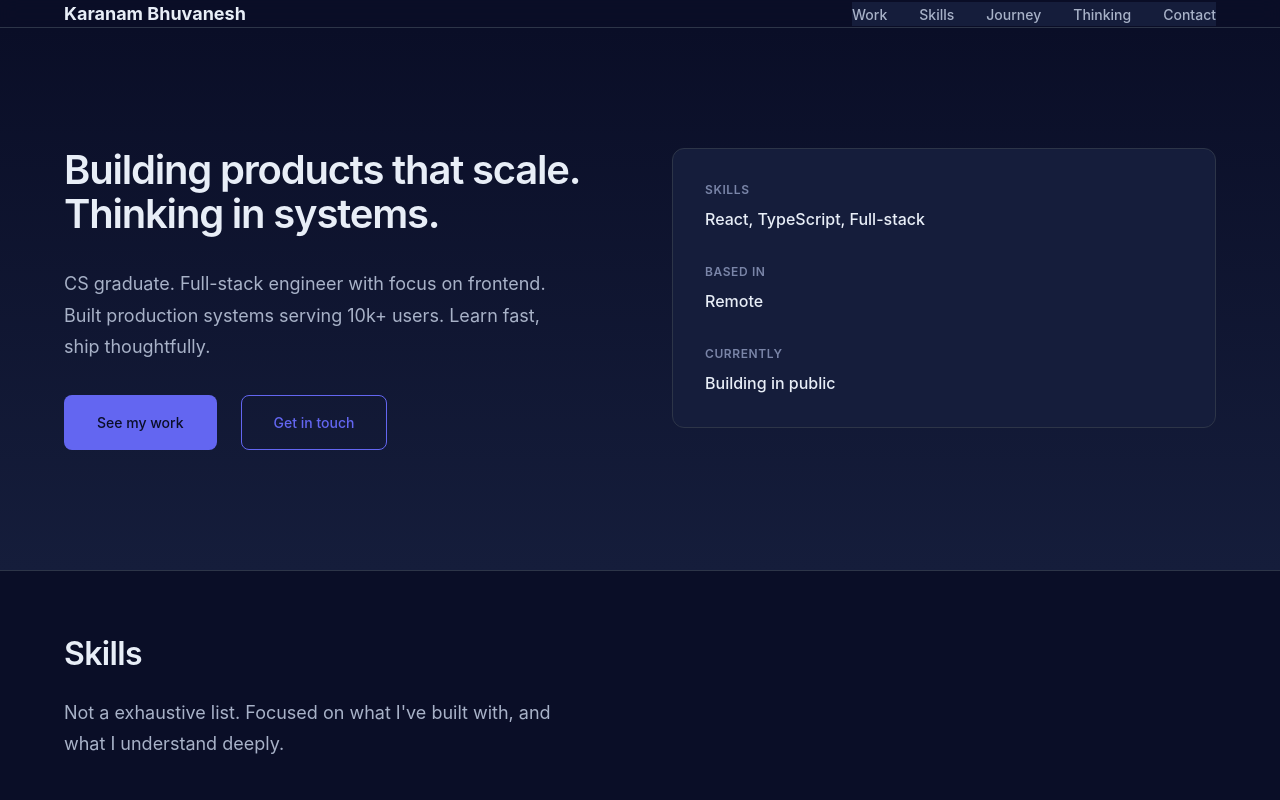
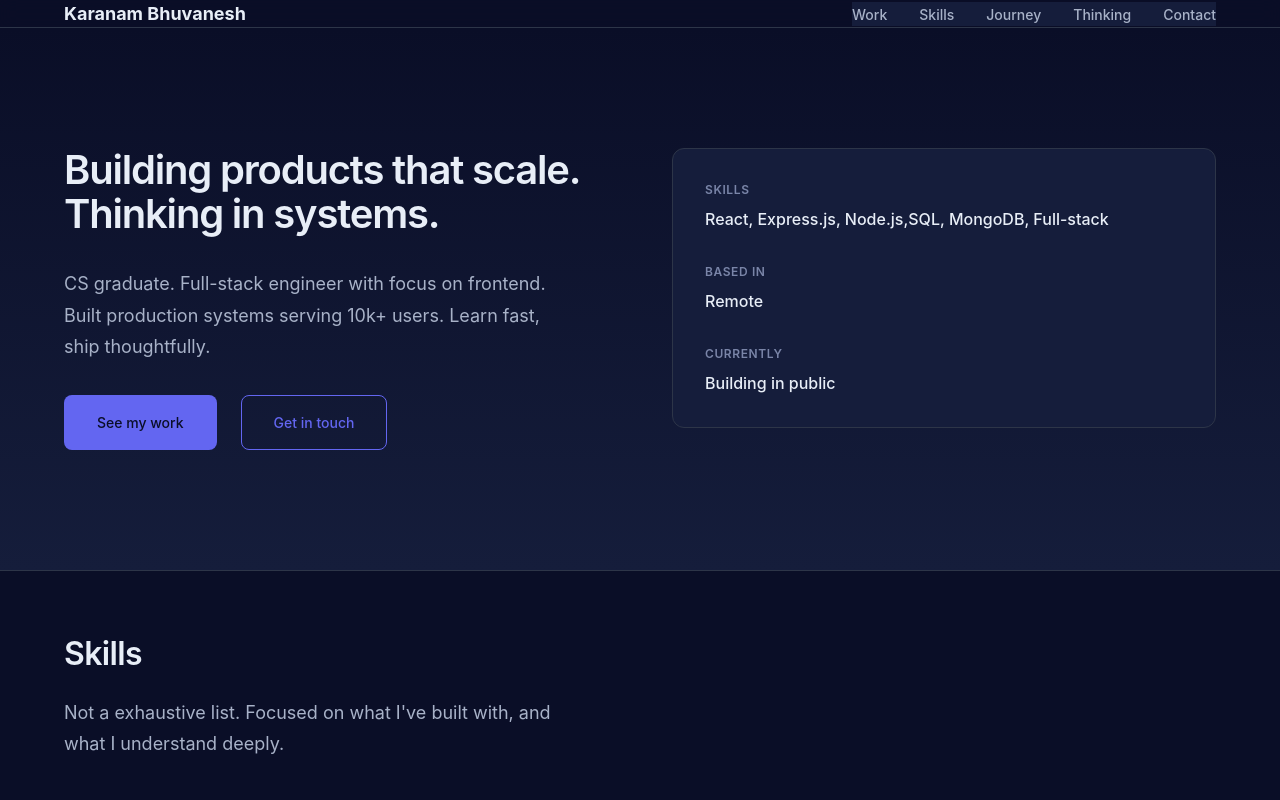
Before and after one commit to bhuvan120/Web-profile, a React (Vite) app: page / in a window 1280 px wide. Shown: the top 800 px of the page. Built offline with nearby package versions, Linux system fonts and the light colour scheme.

Commit message:
Update skills listed in Landing component

```diff
--- a/src/components/Landing.jsx
+++ b/src/components/Landing.jsx
@@ -30,7 +30,7 @@ export default function Landing() {
           <div className={styles.meta}>
             <div className={styles.metaItem}>
               <span className={styles.metaLabel}>Skills</span>
-              <span className={styles.metaValue}>React, TypeScript, Full-stack</span>
+              <span className={styles.metaValue}>React, Express.js, Node.js,SQL, MongoDB,  Full-stack</span>
             </div>
             <div className={styles.metaItem}>
               <span className={styles.metaLabel}>Based in</span>
```
